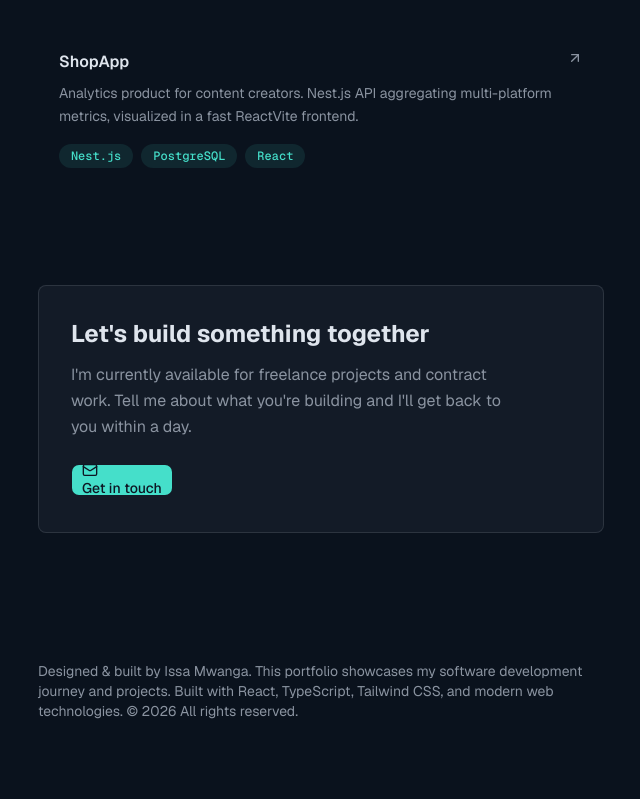
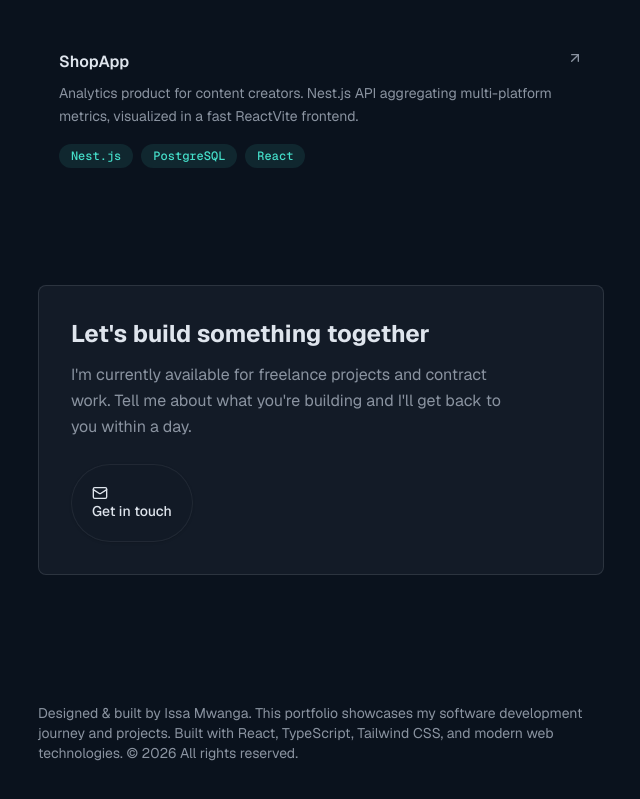
Before and after one commit to mwanga45/My-portifolio, a Next.js app: page / in a window 1280 px wide. Shown: the part 1843-2642 px from the top of the page, without its empty margins (548-1188 px from the left). Built offline with nearby package versions, Linux system fonts and the light colour scheme.

Commit message:
more changes

```diff
--- a/components/contact.tsx
+++ b/components/contact.tsx
@@ -16,12 +16,23 @@ export function Contact() {
           Tell me about what you&apos;re building and I&apos;ll get back to you
           within a day.
         </p>
-        <Button  className="mt-6 font-medium">
-          <a href="issamwanga02@gmail.com" target="_blank" rel="noopener noreferrer">
-            <Mail className="size-4" aria-hidden="true" />
-            Get in touch
-          </a>
-        </Button>
+ <Button
+  variant="outline"
+  className="
+    mt-6 gap-2 font-medium
+    rounded-full px-5 py-5
+    border-border/60 bg-card/60 backdrop-blur-sm
+    shadow-sm hover:shadow-md
+    hover:bg-primary/10 hover:border-primary/40 hover:text-primary
+    transition-all duration-300 ease-out
+    hover:-translate-y-0.5
+  "
+>
+  <a href="mailto:issamwanga02@gmail.com">
+    <Mail className="size-4" aria-hidden="true" />
+    Get in touch
+  </a>
+</Button>
       </div>
     </section>
   )
--- a/components/ui/button.tsx
+++ b/components/ui/button.tsx
@@ -1,58 +1,30 @@
-import { Button as ButtonPrimitive } from '@base-ui/react/button'
-import { cva, type VariantProps } from 'class-variance-authority'
+import React from 'react'
 
-import { cn } from '@/lib/utils'
+interface ButtonProps extends React.ButtonHTMLAttributes<HTMLButtonElement> {
+  variant?: 'default' | 'outline' | 'ghost'
+}
 
-const buttonVariants = cva(
-  "group/button inline-flex shrink-0 items-center justify-center rounded-lg border border-transparent bg-clip-padding text-sm font-medium whitespace-nowrap transition-all outline-none select-none focus-visible:border-ring focus-visible:ring-3 focus-visible:ring-ring/50 active:not-aria-[haspopup]:translate-y-px disabled:pointer-events-none disabled:opacity-50 aria-invalid:border-destructive aria-invalid:ring-3 aria-invalid:ring-destructive/20 dark:aria-invalid:border-destructive/50 dark:aria-invalid:ring-destructive/40 [&_svg]:pointer-events-none [&_svg]:shrink-0 [&_svg:not([class*='size-'])]:size-4",
-  {
-    variants: {
-      variant: {
-        default: 'bg-primary text-primary-foreground [a]:hover:bg-primary/80',
-        outline:
-          'border-border bg-background hover:bg-muted hover:text-foreground aria-expanded:bg-muted aria-expanded:text-foreground dark:border-input dark:bg-input/30 dark:hover:bg-input/50',
-        secondary:
-          'bg-secondary text-secondary-foreground hover:bg-secondary/80 aria-expanded:bg-secondary aria-expanded:text-secondary-foreground',
-        ghost:
-          'hover:bg-muted hover:text-foreground aria-expanded:bg-muted aria-expanded:text-foreground dark:hover:bg-muted/50',
-        destructive:
-          'bg-destructive/10 text-destructive hover:bg-destructive/20 focus-visible:border-destructive/40 focus-visible:ring-destructive/20 dark:bg-destructive/20 dark:hover:bg-destructive/30 dark:focus-visible:ring-destructive/40',
-        link: 'text-primary underline-offset-4 hover:underline',
-      },
-      size: {
-        default:
-          'h-8 gap-1.5 px-2.5 has-data-[icon=inline-end]:pr-2 has-data-[icon=inline-start]:pl-2',
-        xs: "h-6 gap-1 rounded-[min(var(--radius-md),10px)] px-2 text-xs in-data-[slot=button-group]:rounded-lg has-data-[icon=inline-end]:pr-1.5 has-data-[icon=inline-start]:pl-1.5 [&_svg:not([class*='size-'])]:size-3",
-        sm: "h-7 gap-1 rounded-[min(var(--radius-md),12px)] px-2.5 text-[0.8rem] in-data-[slot=button-group]:rounded-lg has-data-[icon=inline-end]:pr-1.5 has-data-[icon=inline-start]:pl-1.5 [&_svg:not([class*='size-'])]:size-3.5",
-        lg: 'h-9 gap-1.5 px-2.5 has-data-[icon=inline-end]:pr-2 has-data-[icon=inline-start]:pl-2',
-        icon: 'size-8',
-        'icon-xs':
-          "size-6 rounded-[min(var(--radius-md),10px)] in-data-[slot=button-group]:rounded-lg [&_svg:not([class*='size-'])]:size-3",
-        'icon-sm':
-          'size-7 rounded-[min(var(--radius-md),12px)] in-data-[slot=button-group]:rounded-lg',
-        'icon-lg': 'size-9',
-      },
-    },
-    defaultVariants: {
-      variant: 'default',
-      size: 'default',
-    },
-  },
-)
+export function Button({
+  variant = 'default',
+  className = '',
+  children,
+  ...props
+}: ButtonProps) {
+  const base =
+    'inline-flex items-center gap-2 rounded-full px-5 py-2.5 text-sm font-medium transition-all duration-300 ease-out shadow-sm hover:shadow-md hover:-translate-y-0.5 disabled:opacity-50 disabled:pointer-events-none'
 
-function Button({
-  className,
-  variant = 'default',
-  size = 'default',
-  ...props
-}: ButtonPrimitive.Props & VariantProps<typeof buttonVariants>) {
+  const variants = {
+    default:
+      'bg-primary text-primary-foreground hover:bg-primary/90',
+    outline:
+      'border border-border/60 bg-card/60 backdrop-blur-sm hover:bg-primary/10 hover:border-primary/40 hover:text-primary',
+    ghost:
+      'hover:bg-primary/10 hover:text-primary',
+  }
+
   return (
-    <ButtonPrimitive
-      data-slot="button"
-      className={cn(buttonVariants({ variant, size, className }))}
-      {...props}
-    />
+    <button className={`${base} ${variants[variant]} ${className}`} {...props}>
+      {children}
+    </button>
   )
 }
-
-export { Button, buttonVariants }
```
